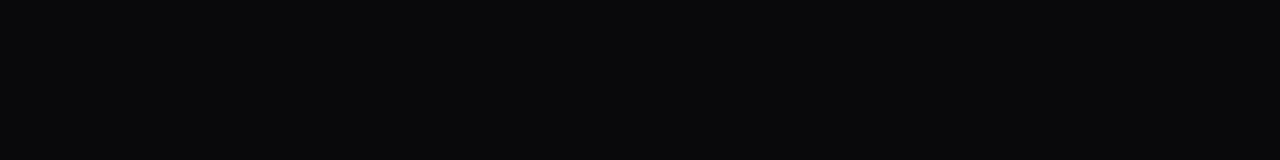
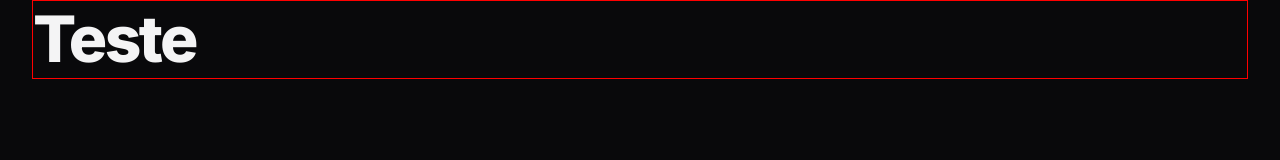
Before and after one commit to eduardoraraujo/zingen, a plain HTML site: page index.html in a window 1280 px wide. Drawn offline with Linux system fonts and the light colour scheme.

Commit message:
adicionando classes utilitarias

```diff
--- a/index.html
+++ b/index.html
@@ -13,5 +13,9 @@
     />
     <link rel="stylesheet" href="styles/index.css" />
   </head>
-  <body></body>
+  <body>
+    <header>
+      <div class="container even-columns"><h1>Teste</h1></div>
+    </header>
+  </body>
 </html>
--- a/styles/global.css
+++ b/styles/global.css
@@ -37,6 +37,13 @@
   --fs-lg: 1.25rem;
   --fs-xl: 1.5rem;
   --fs-2xl: 2.5rem;
+
+  /* Spacing */
+  --py-base: 1rem;
+  --py-lg: 1.5rem;
+  --py-xl: 3rem;
+
+  --px-lg: 1.5rem;
 }
 
 html {
@@ -86,5 +93,11 @@ ul[role="list"] {
     --fs-lg: 2rem;
     --fs-xl: 3rem;
     --fs-2xl: 4rem;
+
+    --py-base: 1.5rem;
+    --py-lg: 2.5rem;
+    --py-xl: 5rem;
+
+    --px-lg: 2rem;
   }
 }
--- a/styles/index.css
+++ b/styles/index.css
@@ -1 +1,2 @@
 @import url(global.css);
+@import url(utility.css);
--- /dev/null
+++ b/styles/utility.css
@@ -0,0 +1,46 @@
+.py-base {
+  padding-block: var(--py-base);
+}
+
+.py-lg {
+  padding-block: var(--py-lg);
+}
+
+.py-xl {
+  padding-block: var(--py-xl);
+}
+
+.px-lg {
+  padding-inline: var(--px-lg);
+}
+
+.container {
+  --max-width: 375px;
+  width: min(var(--max-width), 100% - var(--px-lg) * 2);
+  margin-inline: auto;
+  border: 1px solid red;
+}
+
+.desktop-only {
+  display: none;
+}
+
+.even-columns {
+  display: grid;
+  gap: 1rem;
+}
+
+@media (width >= 80em) {
+  .container {
+    --max-width: 80rem;
+  }
+
+  .desktop-only {
+    display: initial;
+  }
+
+  .even-columns {
+    grid-auto-flow: column;
+    grid-auto-columns: 1fr;
+  }
+}
```
